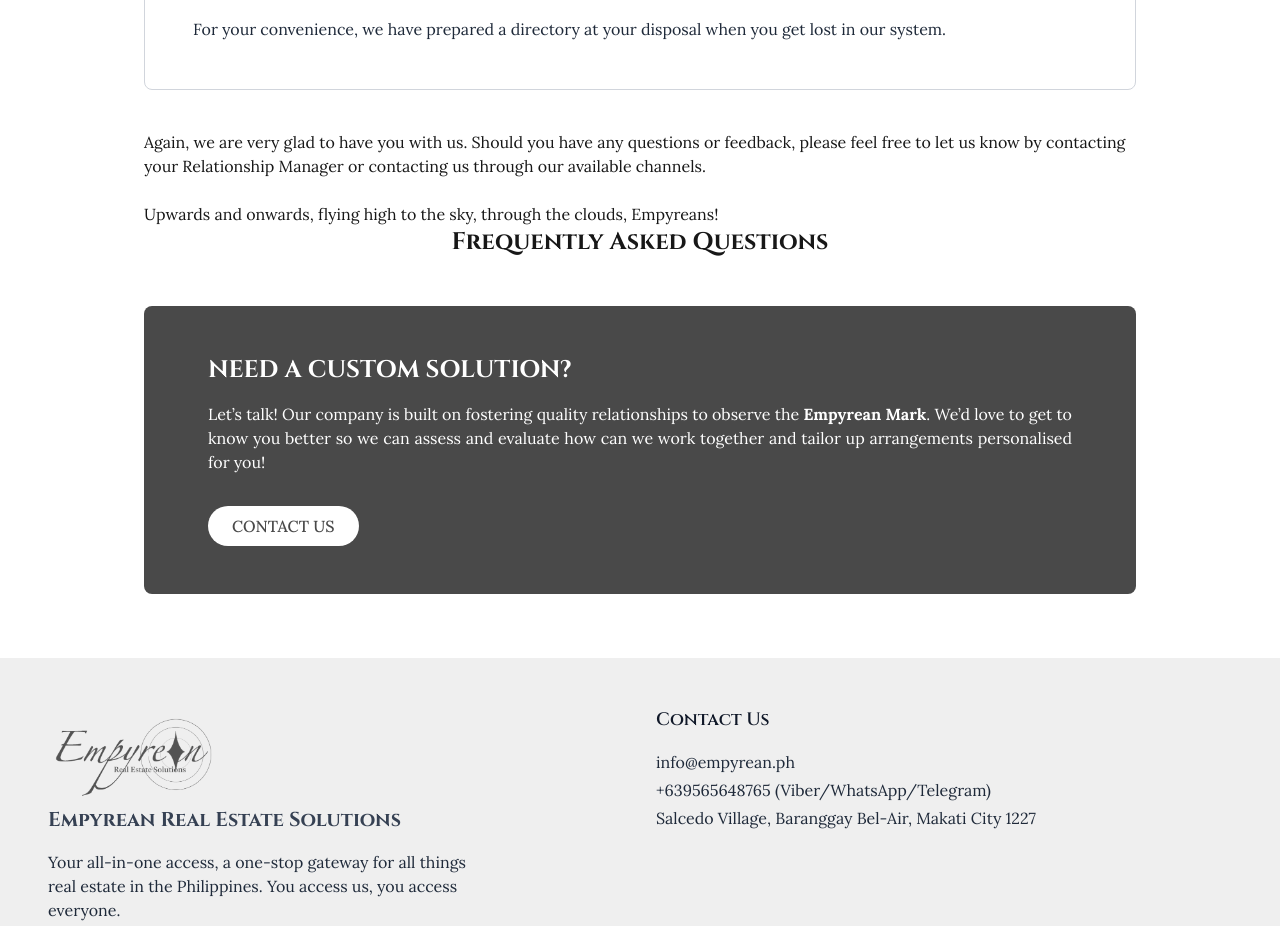
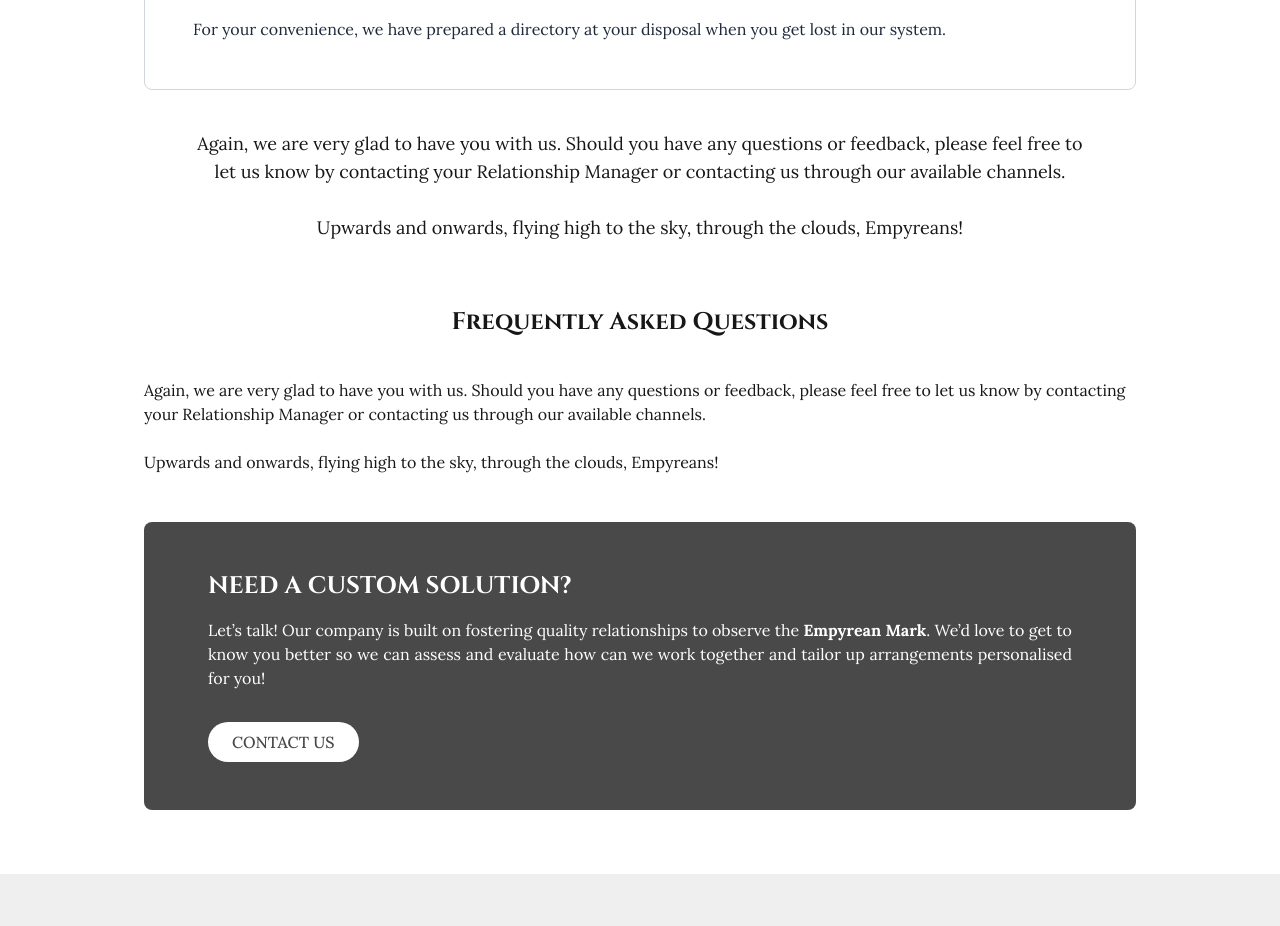
Before and after one commit to Empyrean25/empyrean, a Next.js app: page /salespartner in a window 1280 px wide. Shown: the part 1460-2386 px from the top of the page. Built offline with nearby package versions, Linux system fonts and the light colour scheme.

Commit message:
Update page.tsx

```diff
--- a/src/app/salespartner/page.tsx
+++ b/src/app/salespartner/page.tsx
@@ -111,17 +111,24 @@ export default function BrokerAgentDeveloperPage() {
           </ContentCard>
         </div>
 
-        <p>
-              Again, we are very glad to have you with us. Should you have any questions or feedback, please feel free to let us know by contacting your Relationship Manager or contacting us through our available channels.
+        <p className="text-[14px] md:text-lg text-center mb-16 max-w-4xl mx-auto">
+      Again, we are very glad to have you with us. Should you have any questions or feedback, please feel free to let us know by contacting your Relationship Manager or contacting us through our available channels.
               <br />
               <br />
               Upwards and onwards, flying high to the sky, through the clouds, Empyreans!
-            </p>
+        </p>
 
          {/* FAQs Section */}
         <section className="mb-10">
           <h2 className="text-2xl font-bold text-center mb-6">Frequently Asked Questions</h2>
         </section>
+
+        <p>Again, we are very glad to have you with us. Should you have any questions or feedback, please feel free to let us know by contacting your Relationship Manager or contacting us through our available channels.
+          <br />
+          <br />
+          Upwards and onwards, flying high to the sky, through the clouds, Empyreans!
+        </p>
+
 
         <div className="mt-12">
           <CustomSolutions />
```
